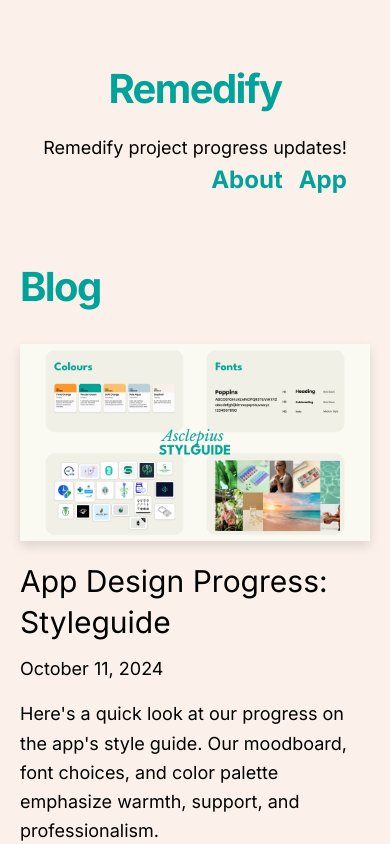
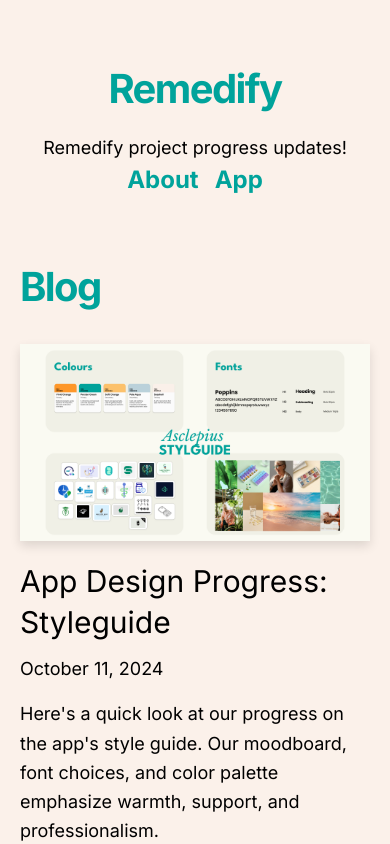
Before and after one commit to yeenathan/asclepius-blog, a Next.js app: page / in a window 390 px wide. Shown: the top 844 px of the page. Built offline with nearby package versions, Linux system fonts and the light colour scheme.

Commit message:
nav alignment fix

```diff
--- a/src/app/_components/intro.tsx
+++ b/src/app/_components/intro.tsx
@@ -8,10 +8,10 @@ export function Intro() {
           Remedify
         </h1>
         <div>
-          <h4 className="text-center md:text-left text-lg mt-5 md:pl-8">
+          <h4 className="text-center md:text-right text-lg mt-5 md:pl-8">
             Remedify project progress updates!
           </h4>
-          <div className="flex gap-x-4 justify-end">
+          <div className="flex gap-x-4 justify-center md:justify-end">
             <a className="navlink" href="/about">About</a>
             <a className="navlink" href="/">App</a>
           </div>
```
